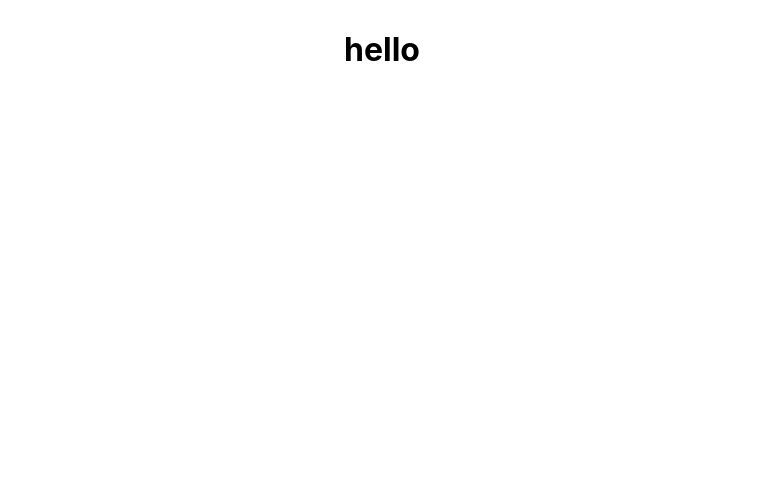
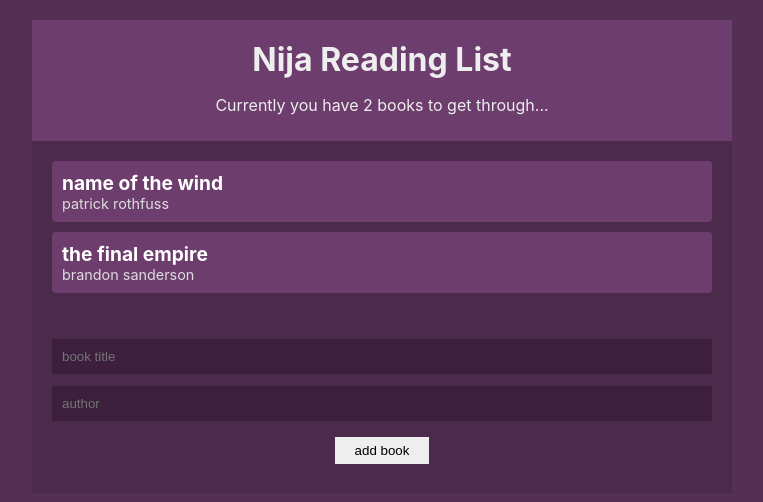
Before and after one commit to iamgeorgi/context-app, a React (Create React App) app: page / in a window 1280 px wide. Shown: the top 502 px of the page, without its empty margins (258-1021 px from the left). Built offline with nearby package versions, Linux system fonts and the light colour scheme.

Commit message:
new components added

```diff
--- a/package.json
+++ b/package.json
@@ -9,6 +9,7 @@
     "react": "^17.0.2",
     "react-dom": "^17.0.2",
     "react-scripts": "5.0.0",
+    "uuid": "^8.3.2",
     "web-vitals": "^2.1.2"
   },
   "scripts": {
--- a/src/App.js
+++ b/src/App.js
@@ -1,7 +1,16 @@
+import NewBookForm from './components/BookForm';
+import BookList from './components/BookList';
+import Navbar from './components/Navbar';
+import BookContextProvider from './contexts/BookContext';
+
 function App() {
   return (
     <div className="App">
-      <h1>hello</h1>
+     <BookContextProvider>
+        <Navbar />
+        <BookList />
+        <NewBookForm />
+     </BookContextProvider>
     </div>
   );
 }
--- /dev/null
+++ b/src/components/BookDetails.js
@@ -0,0 +1,14 @@
+import React, { useContext } from 'react';
+import { BookContext } from '../contexts/BookContext';
+
+const BookDetails = ({ book }) => {
+  const { removeBook } = useContext(BookContext);
+  return (
+    <li onClick={() => removeBook(book.id)}>
+      <div className="title">{ book.title }</div>
+      <div className="author">{ book.author }</div>
+    </li>
+   );
+}
+
+export default BookDetails;
--- /dev/null
+++ b/src/components/BookForm.js
@@ -0,0 +1,23 @@
+import React, { useContext, useState } from 'react';
+import { BookContext } from '../contexts/BookContext';
+
+const NewBookForm = () => {
+  const { addBook } = useContext(BookContext);
+  const [title, setTitle] = useState('');
+  const [author, setAuthor] = useState('');
+  const handleSubmit = e => {
+    e.preventDefault();
+    addBook(title, author);
+    setTitle('');
+    setAuthor('');
+  }
+  return (
+    <form onSubmit={handleSubmit}>
+      <input type="text" placeholder="book title" value={title} onChange={e => setTitle(e.target.value)} required />
+      <input type="text" placeholder="author" value={author} onChange={e => setAuthor(e.target.value)} required />
+      <input type="submit" value="add book" />
+    </form>
+   );
+}
+
+export default NewBookForm;
--- /dev/null
+++ b/src/components/BookList.js
@@ -0,0 +1,20 @@
+import React, { useContext } from 'react';
+import { BookContext } from '../contexts/BookContext';
+import BookDetails from './BookDetails';
+
+const BookList = () => {
+  const { books } = useContext(BookContext);
+  return books.length ? (
+    <div className="book-list">
+      <ul>
+        {books.map(book => {
+          return ( <BookDetails book={book} key={book.id} /> )
+        })}
+      </ul>
+    </div>
+   ) : (
+     <div className="empty">No books to read. Hello free time</div>
+   );
+}
+
+export default BookList;
--- /dev/null
+++ b/src/components/Navbar.js
@@ -0,0 +1,14 @@
+import React, { useContext } from 'react';
+import { BookContext } from '../contexts/BookContext';
+
+const Navbar = () => {
+  const { books } = useContext(BookContext);
+  return (
+    <div className="navbar">
+      <h1>Nija Reading List</h1>
+      <p>Currently you have { books.length } books to get through...</p>
+    </div>
+   );
+}
+
+export default Navbar;
--- /dev/null
+++ b/src/contexts/BookContext.js
@@ -0,0 +1,27 @@
+import React, { createContext, useState } from 'react';
+import { v4 as uuidv4 } from 'uuid';
+
+export const BookContext = createContext();
+
+const BookContextProvider = (props) => {
+  const [books, setBooks] = useState([
+    {title: 'name of the wind', author: 'patrick rothfuss', id: 1},
+    {title: 'the final empire', author: 'brandon sanderson', id: 2},
+  ]);
+
+  const addBook = (title, author) => {
+    setBooks([...books, {title, author, id: uuidv4() }]);
+  }
+
+  const removeBook = (id) => {
+    setBooks(books.filter(book => book.id !== id))
+  }
+
+  return (
+    <BookContext.Provider value={{books, addBook, removeBook}}>
+      { props.children }
+    </BookContext.Provider>
+  )
+}
+
+export default BookContextProvider;
--- a/src/index.css
+++ b/src/index.css
@@ -1,38 +1,76 @@
 body {
   margin: 0;
-  font-family: -apple-system, BlinkMacSystemFont, 'Segoe UI', 'Roboto', 'Oxygen',
-    'Ubuntu', 'Cantarell', 'Fira Sans', 'Droid Sans', 'Helvetica Neue',
+  font-family: -apple-system, BlinkMacSystemFont, "Segoe UI", "Roboto", "Oxygen",
+    "Ubuntu", "Cantarell", "Fira Sans", "Droid Sans", "Helvetica Neue",
     sans-serif;
   -webkit-font-smoothing: antialiased;
   -moz-osx-font-smoothing: grayscale;
+  background: #553055;
+}
+.App{
+  background: #4c2a4c;
+  margin: 20px auto;
+  width: 90%;
+  max-width: 700px;
+  color: #eee;
+}
+.navbar{
+  padding: 10px 20px;
+  text-align: center;
+  background: #6d3d6d
+}
+.navbar h1{
+  margin: 10px 0;
 }
 
-/* app styles */
-.App {
-  max-width: 400px;
-  margin: 30px auto;
-  text-align: center;
-}
-nav{
-  padding: 5px;
-}
-nav ul {
-  padding: 0;
-}
-nav ul li {
-  display: inline-block;
-  margin: 0 10px;
-}
-.book-list {
-  padding: 20px;
-  margin-bottom: 20px;
+.book-list{
+  margin: 20px;
 }
 .book-list ul{
   padding: 0;
   list-style-type: none;
 }
-.book-list li {
+.book-list li{
+  background: #6d3d6d;
+  border-radius: 4px;
   padding: 10px;
+  cursor: pointer;
+  margin: 10px 0;
+}
+.book-list li:hover{
+  opacity: 0.7;
+  text-decoration: line-through;
+}
+.book-list .title{
+  font-weight: bold;
+  color: #fff;
+  font-size: 1.2em;
+}
+.book-list .author{
+  font-size: 0.9em;
+  color: #ddd;
+}
+.empty{
+  margin: 20px;
+  text-align: center;
+}
+
+form{
+  padding: 20px;
+}
+input[type='text']{
+  width: 100%;
+  padding: 10px;
+  box-sizing: border-box;
+  margin: 6px 0;
+  background: #3c1f3c;
+  color: #fff;
+  border: 0;
+}
+input[type='submit']{
   margin: 10px auto;
-  border-radius: 10px;
+  background: #eee;
+  border: 0;
+  padding: 6px 20px;
+  display: block;
 }
```
